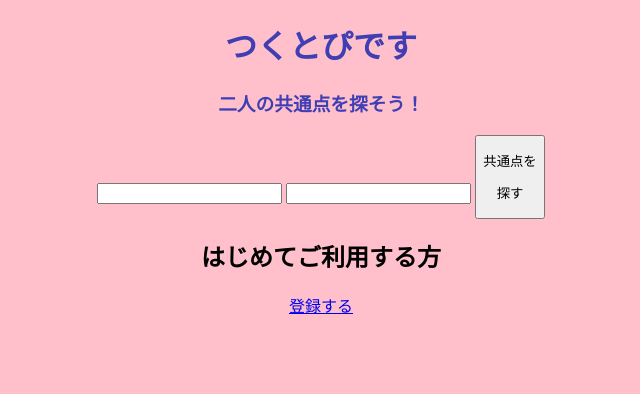
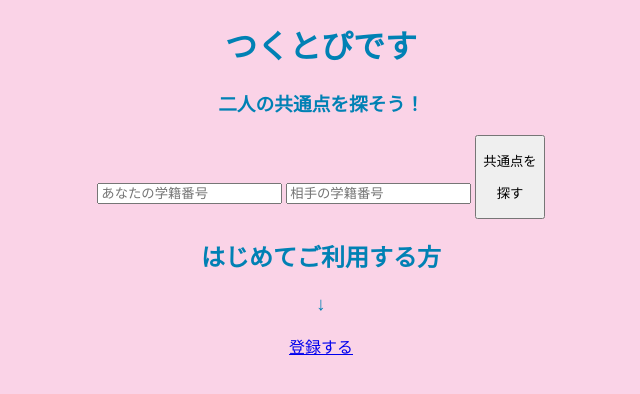
Before and after one commit to enpitut2022/tsukutopi, a Django app: page /tsukutopi/ in a window 1280 px wide. Shown: the top 394 px of the page, without its empty margins (319-959 px from the left). Run offline with Django 3.2, Linux system fonts and the light colour scheme; some web fonts are replaced.

Commit message:
レイアウト変更
Co-authored-by: TKmatsu2008 <TKmatsu2008@users.noreply.github.com>
Co-authored-by: MiyamotoRin <MiyamotoRin@users.noreply.github.com>
Co-authored-by: ChinoShun <ChinoShun@users.noreply.github.com>
Co-authored-by: nabeman <nabeman@users.noreply.github.com>

```diff
--- a/tsukutopi/myapp/formlist.py
+++ b/tsukutopi/myapp/formlist.py
@@ -72,7 +72,7 @@ MOVIELIST = (
 
 RAMENLIST = (
     ('むじゃき', 'むじゃき'),
-    ('伊堂寺', '伊堂寺'),
+    ('芛堂寺', '芛堂寺'),
     ('真壁屋', '真壁屋'),
     ('鶏々', '鶏々'),
     ('龍郎', '龍郎'),
--- a/tsukutopi/myapp/static/css/template.css
+++ b/tsukutopi/myapp/static/css/template.css
@@ -1,7 +1,17 @@
 body {
     text-align: center;
-    background-color: pink;
+    background-color:  #FAD3E7;
+    font-family:"HG丸ｺﾞｼｯｸM-PRO","HGMaruGothicMPRO";
 }
 h1, h3{
-    color:rgb(63, 63, 179)
+    color:#0081B4;
+    font-family: "Nico Moji";
 }
+
+.search-wrapper, .subsc-wrapper{
+    color:#0081B4;
+}
+
+.button-sentence1 ,.button-sentence2 {
+    font-family:"HG丸ｺﾞｼｯｸM-PRO","HGMaruGothicMPRO";
+}
--- a/tsukutopi/myapp/templates/myapp/input_profile.html
+++ b/tsukutopi/myapp/templates/myapp/input_profile.html
@@ -5,6 +5,7 @@
   <meta name="viewport" content="width=device-width, initial-scale=1">
   <meta charset="UTF-8">
   <link rel="stylesheet" href="{% static 'css/input_profile.css' %}">
+  <link href="https://fonts.googleapis.com/earlyaccess/nicomoji.css" rel="stylesheet">
   <title>プロフィール登録</title>
 </head>
 <body>
--- a/tsukutopi/myapp/templates/myapp/result.html
+++ b/tsukutopi/myapp/templates/myapp/result.html
@@ -5,6 +5,7 @@
         <title>test</title>
         <meta charset="utf-8">
         <link rel="stylesheet" href="{% static 'css/result.css' %}">
+        <link href="https://fonts.googleapis.com/earlyaccess/nicomoji.css" rel="stylesheet">
     </head>
     <body>
         <div class="main-wrapper">
--- a/tsukutopi/myapp/templates/myapp/template.html
+++ b/tsukutopi/myapp/templates/myapp/template.html
@@ -5,6 +5,8 @@
         <title>test</title>
         <meta charset="utf-8">
         <link rel="stylesheet" href="{% static 'css/template.css' %}">
+        <link href="https://fonts.googleapis.com/earlyaccess/nicomoji.css" rel="stylesheet">
+
     </head>
     <body>
         <header>
@@ -16,8 +18,8 @@
         {% endfor %} -->
         <div class="search-wrapper">
             <form action="./result" method = "get">
-                <input type = "number" minlength="9" maxlength="9" name="user1" />
-                <input type = "number" minlength="9" maxlength="9" name="user2" />
+                <input type = "number" minlength="9" maxlength="9" name="user1" placeholder="あなたの学籍番号"/>
+                <input type = "number" minlength="9" maxlength="9" name="user2" placeholder="相手の学籍番号"/>
                 <button type = "submit"><p class="button-sentence1">共通点を</p><p class="button-sentence2">探す</p></button>
             </form>
         </div>
@@ -25,6 +27,7 @@
         <!-- <a href="./result">探す</a> -->
         <div class="subsc-wrapper">
             <h2>はじめてご利用する方</h2>
+            <h3>↓</h3>
             <a href="./input"><p class="button-sentence2">登録する</p></a>
         </div>
 
```
Also changed, not shown: tsukutopi/myapp/static/css/input_profile.css (+11 -0 lines), tsukutopi/myapp/static/css/result.css (+11 -2 lines).
